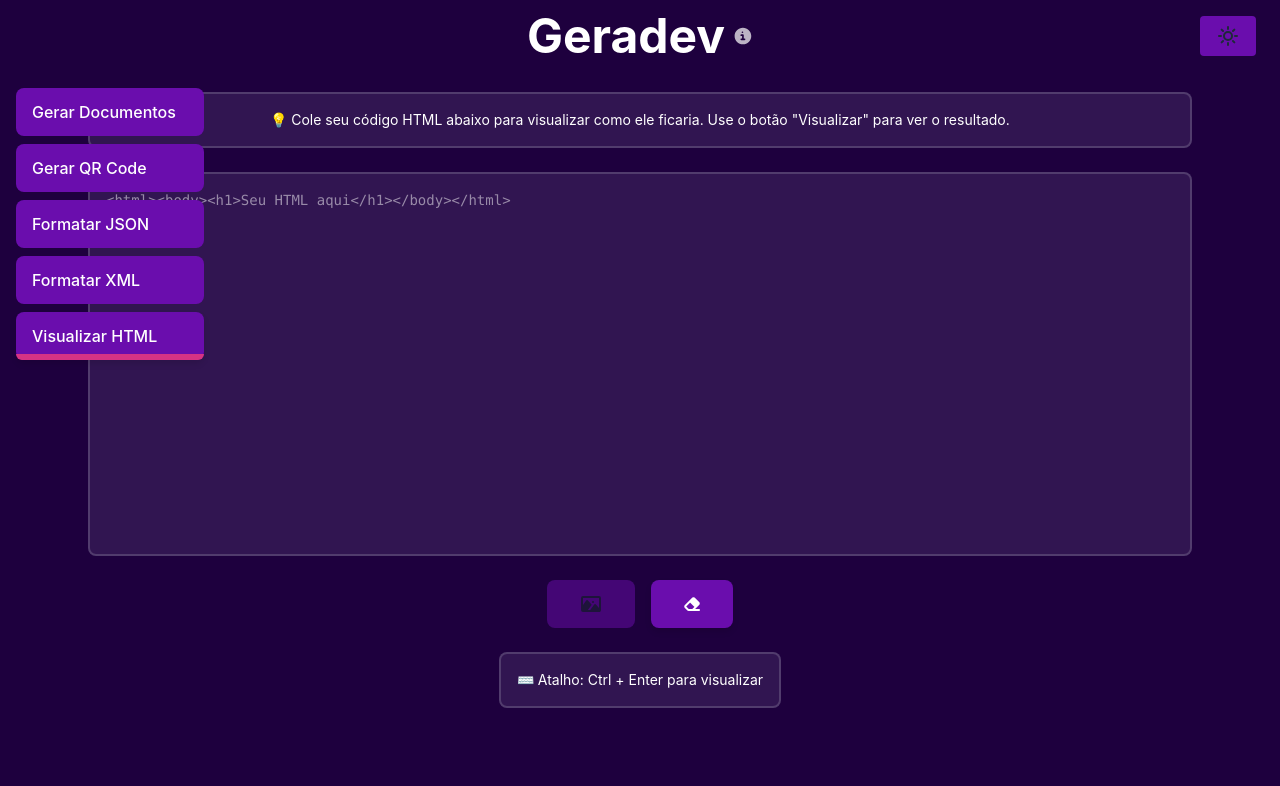
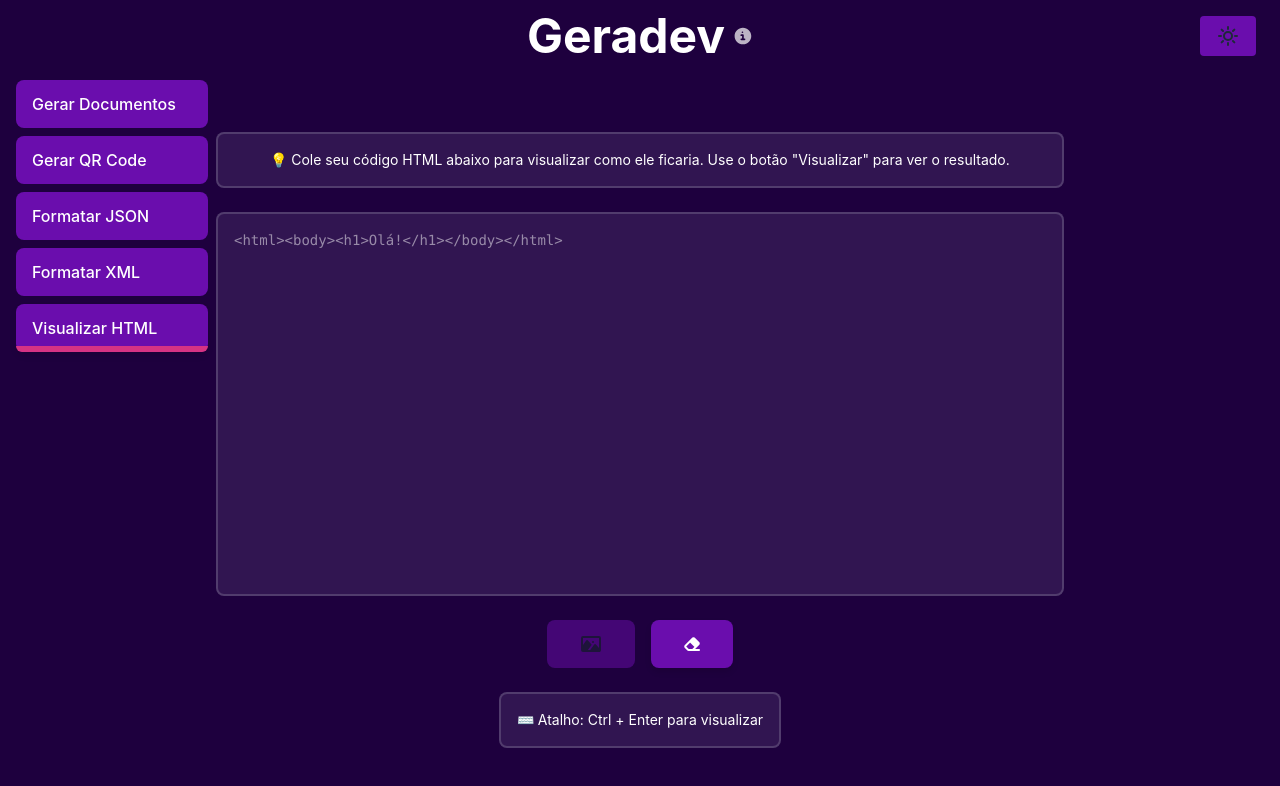
Before and after one commit to NicolasPorto/gera-dev, a React (Vite) app: page /visualizar-html in a window 1280 px wide. Shown: the top 786 px of the page. Built offline with nearby package versions, Linux system fonts and the light colour scheme.

Commit message:
tentando paginar :(

```diff
--- a/package.json
+++ b/package.json
@@ -12,6 +12,7 @@
   "dependencies": {
     "@tailwindcss/vite": "^4.1.11",
     "@vitejs/plugin-react": "^5.0.2",
+    "lucide-react": "^0.542.0",
     "qrcode": "^1.5.4",
     "react": "^18.2.0",
     "react-dom": "^18.2.0",
--- a/src/App.jsx
+++ b/src/App.jsx
@@ -2,15 +2,55 @@ import { Outlet, Link, useLocation } from "react-router-dom";
 import { Sidebar } from "./components/Sidebar";
 import { ThemeToggle } from "./components/ThemeToggle";
 import InfoIcon from "./components/InfoIcon";
+import { useState, useEffect } from "react";
+import { Menu, X } from "lucide-react";
 
 function App() {
   const location = useLocation();
   const isHome = location.pathname === "/";
+  const [open, setOpen] = useState(false);
+  const [isMobile, setIsMobile] = useState(window.innerWidth < 1244);
+
+  useEffect(() => {
+    const handleResize = () => {
+      setIsMobile(window.innerWidth < 1260);
+      if (window.innerWidth >= 1244) {
+        setOpen(false);
+      }
+    };
+
+    window.addEventListener("resize", handleResize);
+    return () => window.removeEventListener("resize", handleResize);
+  }, []);
+
+  useEffect(() => {
+    const pathTitles = {
+      "/": "Geradev",
+      "/gerar-documentos": "Geradev | Gerar Documentos",
+      "/gerar-qrcode": "Geradev | Gerar QR Code",
+      "/formatar-json": "Geradev | Formatar JSON",
+      "/formatar-xml": "Geradev | Formatar XML",
+      "/visualizar-html": "Geradev | Visualizar HTML",
+    };
+
+    document.title = pathTitles[location.pathname] || "Geradev";
+  }, [location]);
 
   return (
-    <div className="min-h-screen background-default flex flex-col">
-      <header className="py-4 px-6 flex items-center relative">
-        <div className="text-5xl font-bold text-center text-default absolute left-1/2 transform -translate-x-1/2 flex items-center justify-center">
+    <div className="h-screen flex flex-col background-default">
+      <header className="py-4 px-6 flex items-center relative teste">
+        {isMobile && (
+          <div className="absolute left-4 top-1/2 -translate-y-1/2">
+            <button
+              className="text-default"
+              onClick={() => setOpen((prev) => !prev)}
+            >
+              {open ? <X size={28} /> : <Menu size={28} />}
+            </button>
+          </div>
+        )}
+
+        <div className="text-3xl sm:text-4xl md:text-5xl font-bold text-center text-default absolute left-1/2 transform -translate-x-1/2 flex items-center justify-center">
           <Link to="/" className="hover:opacity-80 transition-opacity">
             Geradev
           </Link>
@@ -22,17 +62,27 @@ function App() {
         </div>
       </header>
 
-      <div className="flex flex-1 overflow-hidden">
-        <Sidebar />
+      <div className="flex flex-1 overflow-hidden relative">
+        <Sidebar open={open} setOpen={setOpen} isMobile={isMobile} />
 
-        <main className="flex-1 flex">
-          <div className="absolute inset-0 flex items-center justify-center p-4 pointer-events-none">
-            <div className="w-full mx-auto pointer-events-auto">
+
+        <main
+          className={`
+            w-full
+            ${!isMobile ? 'pl-[var(--sidebar-width)]' : ''}
+            transition-all duration-300
+            relative
+            min-h-[calc(100vh-64px)]
+          `}
+        >
+          <div className="absolute inset-0 flex items-center justify-center">
+            <div className="w-full max-w-4xl flex flex-col items-center justify-center">
               <Outlet />
             </div>
           </div>
         </main>
       </div>
+
     </div>
   );
 }
--- a/src/components/Sidebar.jsx
+++ b/src/components/Sidebar.jsx
@@ -1,72 +1,68 @@
 import { Link, useLocation } from "react-router-dom";
 
-export function Sidebar() {
+export function Sidebar({ open, setOpen, isMobile }) {
   const location = useLocation();
 
-  const baseStyle = "px-4 py-3 rounded-lg font-medium text-left transition-all duration-200 botao-padrao";
+  const links = [
+    { to: "/gerar-documentos", label: "Gerar Documentos" },
+    { to: "/gerar-qrcode", label: "Gerar QR Code" },
+    { to: "/formatar-json", label: "Formatar JSON" },
+    { to: "/formatar-xml", label: "Formatar XML" },
+    { to: "/visualizar-html", label: "Visualizar HTML" },
+  ];
 
-  const activeStyle = "botao-padrao-ativo relative";
+  if (isMobile) {
+    return (
+      <nav
+        className={`
+          fixed top-20 left-4 z-50
+          w-56  botao-padrao rounded-2xl shadow-lg backdrop-blur-sm
+          transform transition-transform duration-300
+          ${open ? "translate-x-0 opacity-100" : "-translate-x-80 opacity-0"}
+          flex flex-col p-3 gap-1
+        `}
+      >
+        {links.map(({ to, label }) => (
+          <Link
+            key={to}
+            to={to}
+            onClick={() => setOpen(false)}
+            className={`
+              flex items-center gap-2 px-3 py-2 rounded-lg
+              text-sm text-white font-medium
+               botao-padrao transition-colors
+              ${location.pathname.includes(to.split("/")[1]) ? "botao-padrao-ativo" : ""}
+            `}
+          >
+            {label}
+          </Link>
+        ))}
+      </nav>
+    );
+  }
 
-  const underlineStyle = "underline-style";
-
-  const hoverStyle = "hover:scale-105 transition-transform";
-
-  return (
-    <nav className="w-55 p-4 flex flex-col gap-2  z-50">
-      <Link
-        to="/gerar-documentos"
-        className={`${baseStyle} ${hoverStyle} ${
-          location.pathname.includes("gerar-documentos")
-            ? `${activeStyle} ${underlineStyle}`
-            : ""
-        }`}
-      >
-        Gerar Documentos
-      </Link>
-
-      <Link
-        to="/gerar-qrcode"
-        className={`${baseStyle} ${hoverStyle} ${
-          location.pathname.includes("gerar-qrcode")
-            ? `${activeStyle} ${underlineStyle}`
-            : ""
-        }`}
-      >
-        Gerar QR Code
-      </Link>
-
-      <Link
-        to="/formatar-json"
-        className={`${baseStyle} ${hoverStyle} ${
-          location.pathname.includes("formatar-json")
-            ? `${activeStyle} ${underlineStyle}`
-            : ""
-        }`}
-      >
-        Formatar JSON
-      </Link>
-
-      <Link
-        to="/formatar-xml"
-        className={`${baseStyle} ${hoverStyle} ${
-          location.pathname.includes("xml")
-            ? `${activeStyle} ${underlineStyle}`
-            : ""
-        }`}
-      >
-        Formatar XML
-      </Link>
-
-      <Link
-        to="/visualizar-html"
-        className={`${baseStyle} ${hoverStyle} ${
-          location.pathname.includes("visualizar-html")
-            ? `${activeStyle} ${underlineStyle}`
-            : ""
-        }`}
-      >
-        Visualizar HTML
-      </Link>
+   return (
+    <nav
+      className={`
+        fixed left-0 top-0 h-full z-40
+        w-[var(--sidebar-width)] bg-transparent
+        pt-20 px-4 flex flex-col gap-2
+      `}
+    >
+      {links.map(({ to, label }) => (
+        <Link
+          key={to}
+          to={to}
+          className={`
+            font-medium
+            botao-padrao px-4 py-3 rounded-lg
+            transition-transform hover:scale-105
+            ${location.pathname.includes(to.split("/")[1]) ? "botao-padrao-ativo underline-style" : ""}
+          `}
+        >
+          {label}
+        </Link>
+      ))}
     </nav>
   );
 }
--- a/src/components/ThemeToggle.jsx
+++ b/src/components/ThemeToggle.jsx
@@ -32,11 +32,11 @@ export function ThemeToggle() {
     >
       {isWhiteTheme ? (
         <svg class="w-6 h-6 text-gray-800 dark:text-white" aria-hidden="true" xmlns="http://www.w3.org/2000/svg" width="24" height="24" fill="none" viewBox="0 0 24 24">
-          <path stroke="currentColor" strokeLinecap="round" stroke-linejoin="round" stroke-width="2" d="M12 21a9 9 0 0 1-.5-17.986V3c-.354.966-.5 1.911-.5 3a9 9 0 0 0 9 9c.239 0 .254.018.488 0A9.004 9.004 0 0 1 12 21Z" />
+          <path stroke="currentColor" strokeLinecap="round" strokeLinejoin="round" strokeWidth="2" d="M12 21a9 9 0 0 1-.5-17.986V3c-.354.966-.5 1.911-.5 3a9 9 0 0 0 9 9c.239 0 .254.018.488 0A9.004 9.004 0 0 1 12 21Z" />
         </svg>
       ) : (
         <svg class="w-6 h-6 text-gray-800 dark:text-white" aria-hidden="true" xmlns="http://www.w3.org/2000/svg" width="24" height="24" fill="none" viewBox="0 0 24 24">
-          <path stroke="currentColor" strokeLinecap="round" stroke-linejoin="round" stroke-width="2" d="M12 5V3m0 18v-2M7.05 7.05 5.636 5.636m12.728 12.728L16.95 16.95M5 12H3m18 0h-2M7.05 16.95l-1.414 1.414M18.364 5.636 16.95 7.05M16 12a4 4 0 1 1-8 0 4 4 0 0 1 8 0Z" />
+          <path stroke="currentColor" strokeLinecap="round" strokeLinejoin="round" strokeWidth="2" d="M12 5V3m0 18v-2M7.05 7.05 5.636 5.636m12.728 12.728L16.95 16.95M5 12H3m18 0h-2M7.05 16.95l-1.414 1.414M18.364 5.636 16.95 7.05M16 12a4 4 0 1 1-8 0 4 4 0 0 1 8 0Z" />
         </svg>
       )}
     </button>
--- a/src/index.css
+++ b/src/index.css
@@ -122,6 +122,10 @@
   display: inline-block;
   margin-top: 1rem;
 }
+
+.numero-gerado { font-size: 3rem; }
+@media (max-width: 768px) { .numero-gerado { font-size: 2rem; } }
+@media (max-width: 640px) { .numero-gerado { font-size: 2rem; } }
 
 .underline-style {
   position: relative;
@@ -276,3 +280,9 @@
 [data-theme="white"] .dark\:bg-gray-800 {
   background-color: #7e3aaf !important;
 }
+
+html, body, #root {
+  height: 100%;
+  width: 100%;
+  background-color: var(--color-background-default);
+}
--- a/src/tools/DocumentosGenerator.jsx
+++ b/src/tools/DocumentosGenerator.jsx
@@ -95,7 +95,11 @@ export default function DocumentosGenerator() {
       </div>
 
       {numero && (
-        <p className="numero-gerado text-center">
+        <p className="
+            numero-gerado text-center
+            text-2xl sm:text-3xl md:text-4xl lg:text-5xl
+          "
+        >
           {numero}
         </p>
       )}
--- a/src/tools/VisualizarHTML.jsx
+++ b/src/tools/VisualizarHTML.jsx
@@ -1,6 +1,6 @@
 import { useState } from "react";
 
-export default function HtmlViewer() {
+export default function VisualizarHTML() {
     const [htmlCode, setHtmlCode] = useState("");
     const [isPreview, setIsPreview] = useState(false);
 
@@ -26,7 +26,7 @@ export default function HtmlViewer() {
     };
 
     return (
-        <div className="flex flex-col items-center justify-center p-6 w-full max-w-6xl mx-auto">
+        <div className="flex flex-col items-center justify-center p-6 w-full max-w-5xl mx-auto">
             <div className="w-full flex flex-col items-center gap-6">
 
                 <div className="w-full p-4 bg-purple-200/10 rounded-lg border-2 border-gray-300/20">
@@ -40,7 +40,7 @@ export default function HtmlViewer() {
                     <textarea
                         value={htmlCode}
                         onChange={(e) => setHtmlCode(e.target.value)}
-                        placeholder="<html><body><h1>Seu HTML aqui</h1></body></html>"
+                        placeholder="<html><body><h1>Olá!</h1></body></html>"
                         className="w-full p-4 border-2 rounded-lg font-mono text-sm focus:outline-none resize-none transition-all duration-300 ease-in-out h-96 textarea-text-color border-gray-300/20 bg-purple-200/10 focus:border-purple-400 custom-scrollbar"
                         onKeyDown={(e) => {
                             if (e.ctrlKey && e.key === 'Enter') {
```
Also changed, not shown: 1 other file (tests, documents, lock files or other folders).
